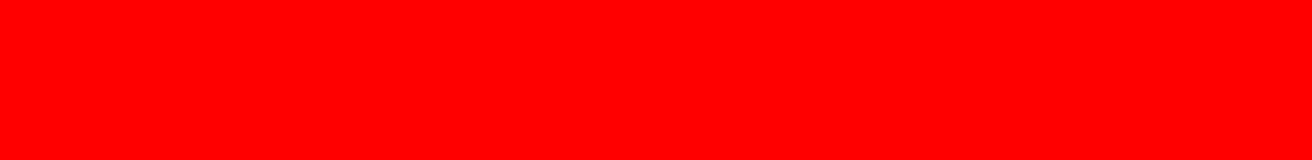
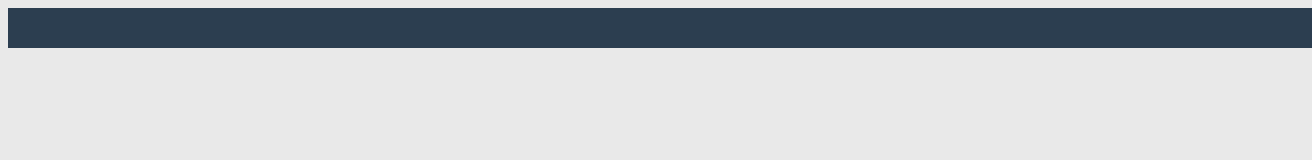
Before and after one commit to dgamero03/proyectogip, a plain HTML site: page index.html in a window 1280 px wide. Shown: the whole page, 1312 px wide, since content can reach past the window. Drawn offline with Linux system fonts and the light colour scheme.

Commit message:
header 1 paso

```diff
--- a/estilo.css
+++ b/estilo.css
@@ -1,3 +1,33 @@
 body{
     background-color: RED;
 }
+
+
+.contenedor {
+	background:#ccc;
+	width:90%;
+	max-width:1000px;
+	margin:auto;
+
+	/* Flexbox */
+	display:flex;
+	flex-flow:row wrap;
+}
+
+body {
+	background:#e9e9e9;
+}
+
+header {
+	background:#2c3e50;
+	width:100%;
+	padding:20px;
+
+	/* Flexbox */
+	display: flex;
+	justify-content:space-between;
+	align-items:center;
+
+	flex-direction:row;
+	flex-wrap:wrap;
+}
```
Also changed, not shown: index.html (+1 -0 lines).
